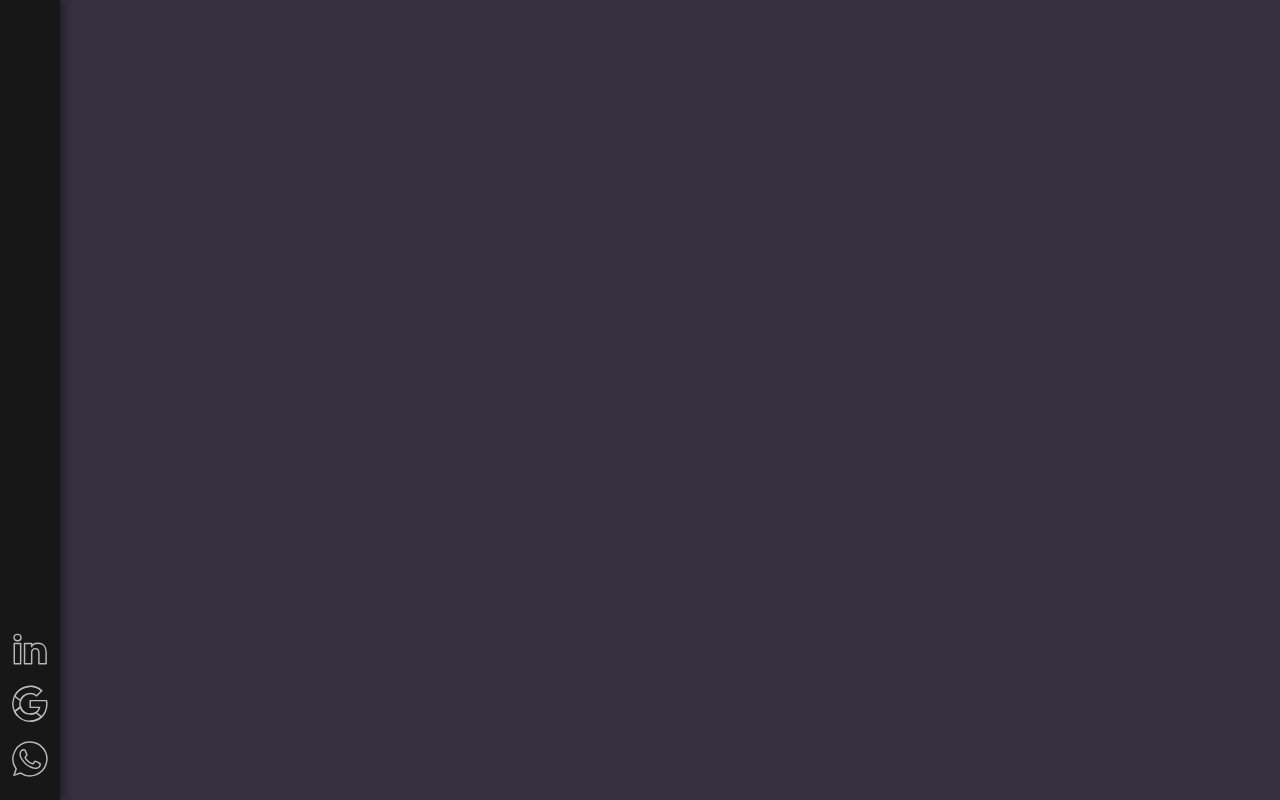
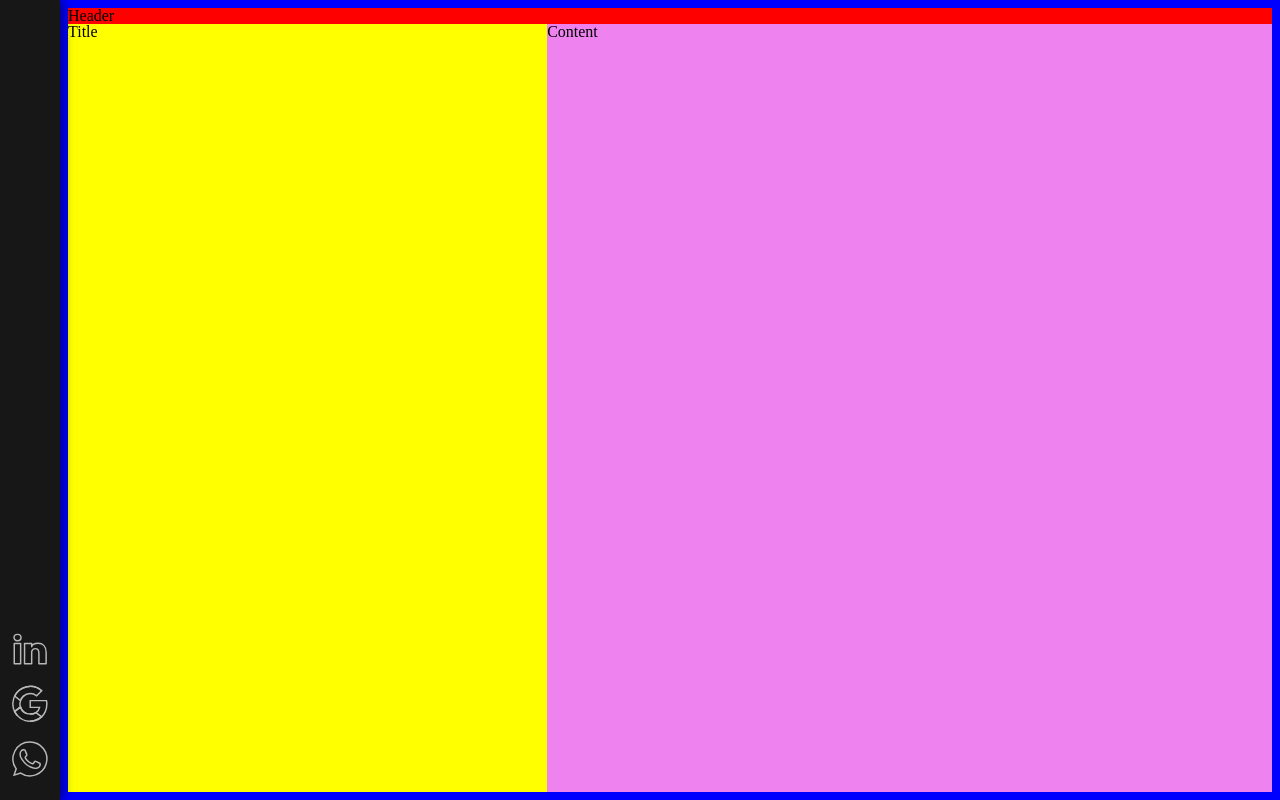
Before and after one commit to FelisbertoBastos/portfolio, a Vue app: page / in a window 1280 px wide. Built offline with nearby package versions, Linux system fonts and the light colour scheme.

Commit message:
ContentArea criada

```diff
--- a/src/App.vue
+++ b/src/App.vue
@@ -1,16 +1,19 @@
 <template>
   <div id="app">
-    <side-bar/>
+    <side-bar />
+    <content-area />
   </div>
 </template>
 
 <script>
 import SideBar from './components/layout/SideBar'
+import ContentArea from './components/layout/ContentArea'
 
 export default {
   name: 'App',
   components: {
-    'side-bar': SideBar
+    'side-bar': SideBar,
+    'content-area': ContentArea
   }
 }
 </script>
--- /dev/null
+++ b/src/components/layout/ContentArea.vue
@@ -0,0 +1,53 @@
+<template>
+  <flex-container
+    direction=column
+    fullHeight
+    v-padding:all=8
+    style="background: blue;"
+    v-margin:left="contentAreaMarginLeft"
+  >
+    <flex-item
+      style="background: red"
+    >
+      Header
+      <slot name="header"></slot>
+    </flex-item>
+    <flex-container
+      :flexGrow=1
+      style="background: black;"
+    >
+      <flex-item
+        :flexGrow=2
+        style="background: yellow;"
+      >
+        Title
+        <slot name="title"></slot>
+      </flex-item>
+      <flex-item
+        :flexGrow=3
+        style="background: violet;"
+      >
+        Content
+        <slot name="content"></slot>
+      </flex-item>
+    </flex-container>
+  </flex-container>
+</template>
+
+<script>
+import FlexContainer from '@/components/modules/FlexContainer'
+import FlexItem from '@/components/modules/FlexItem'
+
+export default {
+  name: 'ContentArea',
+  components: {
+    'flex-container': FlexContainer,
+    'flex-item': FlexItem
+  },
+  data () {
+    return {
+      contentAreaMarginLeft: '60px'
+    }
+  }
+}
+</script>
--- a/src/components/modules/FlexContainer.vue
+++ b/src/components/modules/FlexContainer.vue
@@ -2,6 +2,7 @@
   <div
     class="flex-container"
     :class="classArray"
+    :style="styleObject"
   >
     <slot></slot>
   </div>
@@ -11,6 +12,7 @@
 export default {
   name: 'FlexContainer',
   props: {
+    // Container Attributes
     direction: {
       type: String,
       default: 'row'
@@ -31,6 +33,28 @@ export default {
       type: String,
       default: 'stretch'
     },
+    // Item Attributes
+    order: {
+      type: Number,
+      default: 0
+    },
+    flexGrow: {
+      type: Number,
+      default: 0
+    },
+    flexShrink: {
+      type: Number,
+      default: 1
+    },
+    flexBasis: {
+      type: String,
+      default: 'auto'
+    },
+    alignSelf: {
+      type: String,
+      default: 'auto'
+    },
+    //
     fullHeight: {
       type: Boolean
     },
@@ -49,6 +73,14 @@ export default {
         { 'full-height': this.fullHeight },
         { 'full-width': this.fullWidth }
       ]
+    },
+    styleObject () {
+      return {
+        order: this.order,
+        flexGrow: this.flexGrow,
+        flexShrink: this.flexShrink,
+        flexBasis: this.flexBasis
+      }
     }
   }
 }
--- /dev/null
+++ b/src/styles/layout/_app.sass
@@ -0,0 +1,5 @@
+// App
+
+#app
+  height: 100vh
+  width: 100vw
--- a/src/styles/layout/_index.sass
+++ b/src/styles/layout/_index.sass
@@ -1,4 +1,5 @@
 // LAYOUTS - INDEX
 
+@import 'app'
 @import 'sidebar'
 @import 'social-menu'
```
